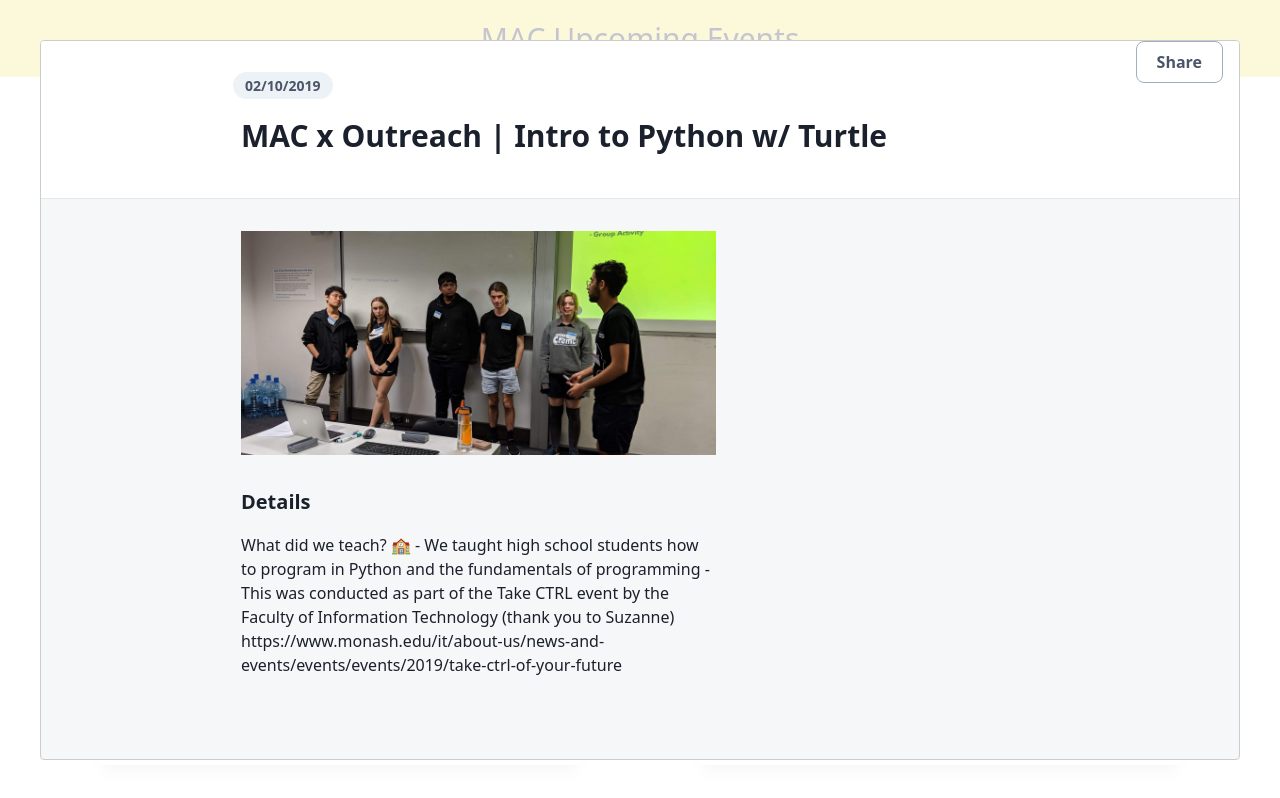
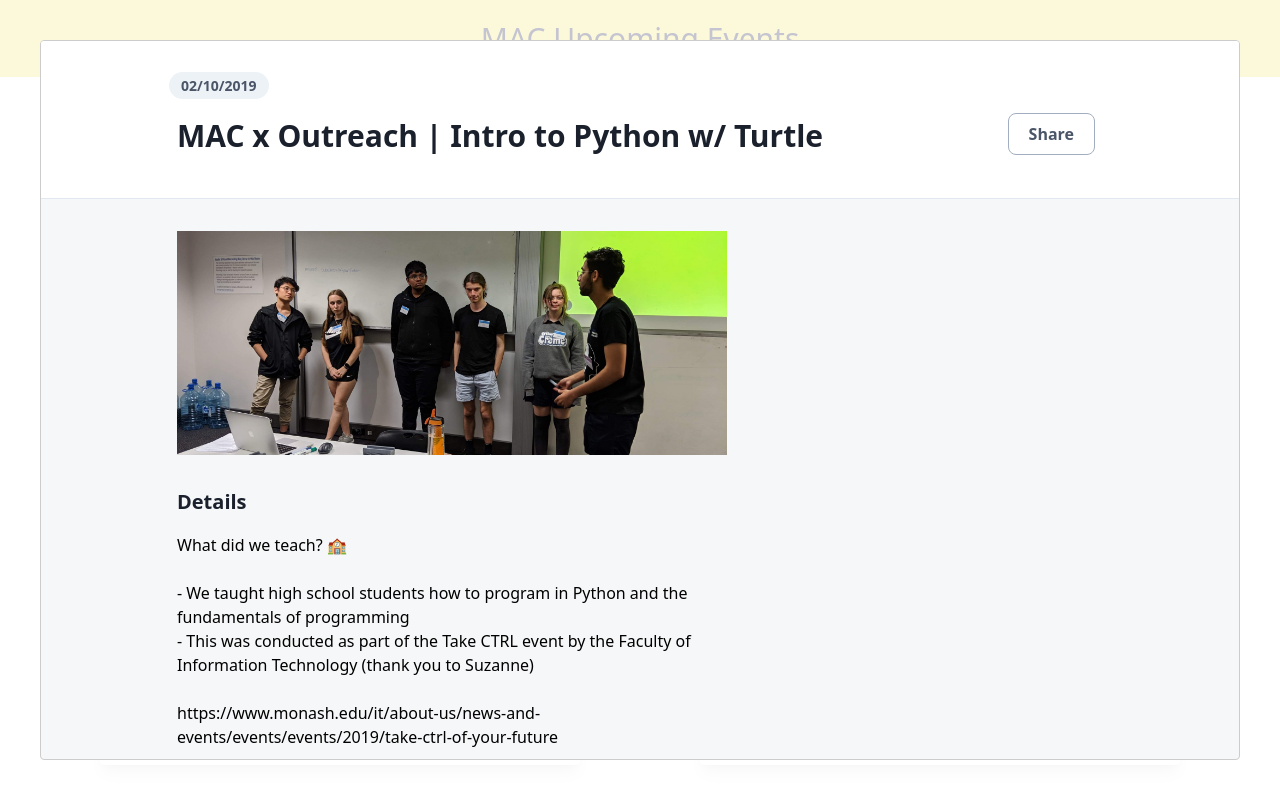
Before and after one commit to monashcoding/MAC-website, a Gatsby site: page / in a window 1280 px wide. Both pictures are taken after a click on the element 940 px from the left and 637 px from the top of the page. Built offline with nearby package versions, Linux system fonts and the light colour scheme; Gatsby itself is replaced by a stand-in of ours.

Commit message:
More styling changes

```diff
--- a/src/components/EventCard.js
+++ b/src/components/EventCard.js
@@ -42,24 +42,26 @@ function EventCard(props) {
         contentLabel="Example Modal"
       >
       <div>
-        <div className="relative max-w-full bg-white px-48 py-8 border-b">
+        <div className="relative max-w-full bg-white px-32 py-8 border-b">
           <div className="max-w-screen-m">
             {(date || time) && (
               <Tag
                 text={`${date}`}
               />
             )}
-            <div className="text-3xl text-gray-900 font-bold mt-4 mx-2 pb-2">{title}</div>
-            <btn
-              className="px-5 py-2 border-solid border-gray-500 rounded-lg border absolute top-0 right-1"
-            >
-              <span className="text-gray-700 font-semibold">Share</span>
-            </btn>
+            <div className="relative">
+              <div className="text-3xl text-gray-900 font-bold mt-4 mx-2 pb-2">{title}</div>
+              <btn
+                className="px-5 py-2 border-solid border-gray-500 rounded-lg border absolute top-0 right-1 cursor-pointer"
+              >
+                <span className="text-gray-700 font-semibold">Share</span>
+              </btn>
+            </div>
           </div>
 
         </div>
 
-        <div className="relative max-w-full px-48 mx-auto mt-8">
+        <div className="relative max-w-full px-32 mx-auto mt-8">
           {image ? (
             <img
               className="w-7/12 h-full md:h-56 mt-8 mx-2 object-cover"
@@ -72,7 +74,8 @@ function EventCard(props) {
           {description ? (
             <>
             <div className="text-xl text-gray-900 font-bold mx-2 mb-2 mt-8">Details</div>
-            <div className="mt-4 mx-2 w-7/12 text-gray-900">{description}</div>
+            {/* <div className="mt-4 mx-2 w-7/12 whitespace-pre-wrap"><pre className="text-gray-900 font-sans w-7/12">{description}</pre></div> */}
+            <div className="mt-4 mx-2 w-7/12 whitespace-pre-wrap">{description}</div>
             </>
           ) : (
             <div className="text-l text-gray-900 mx-2">No description yet!</div>
```
